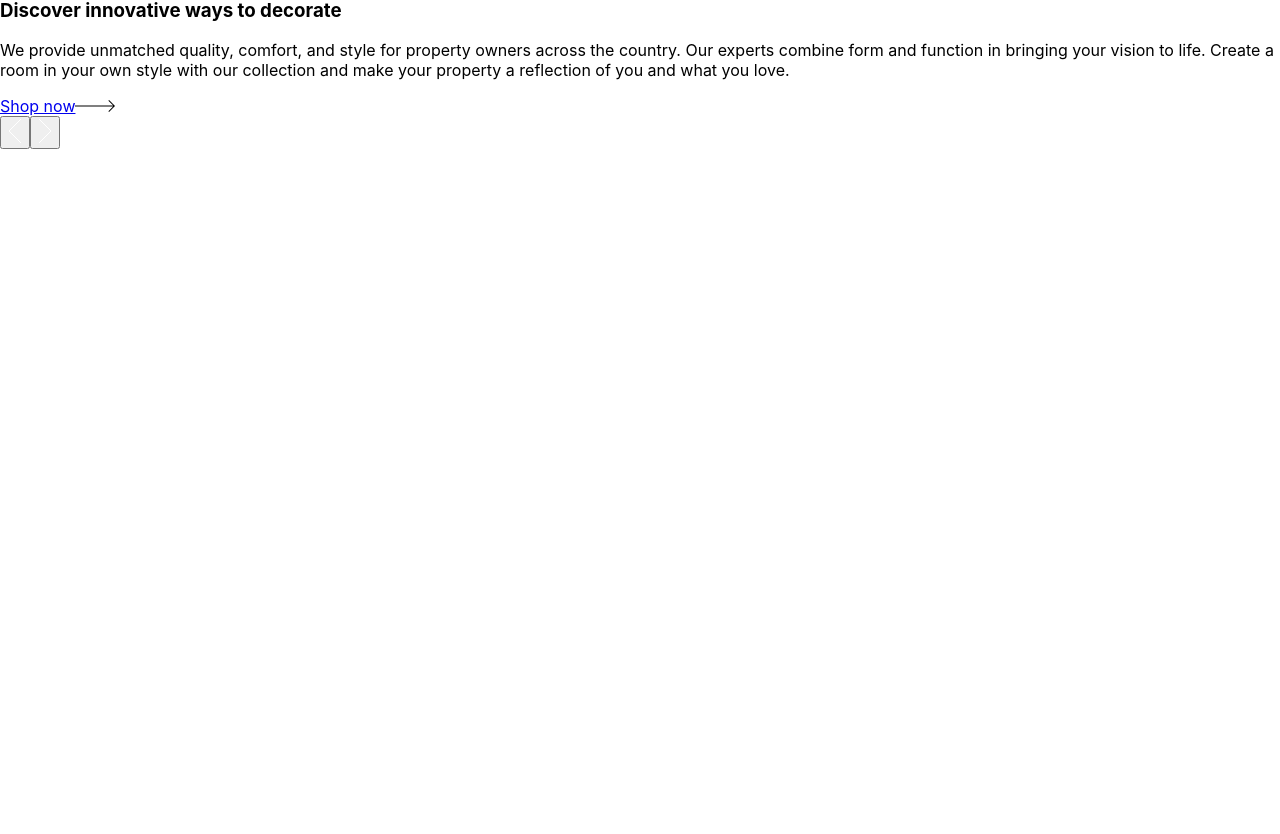
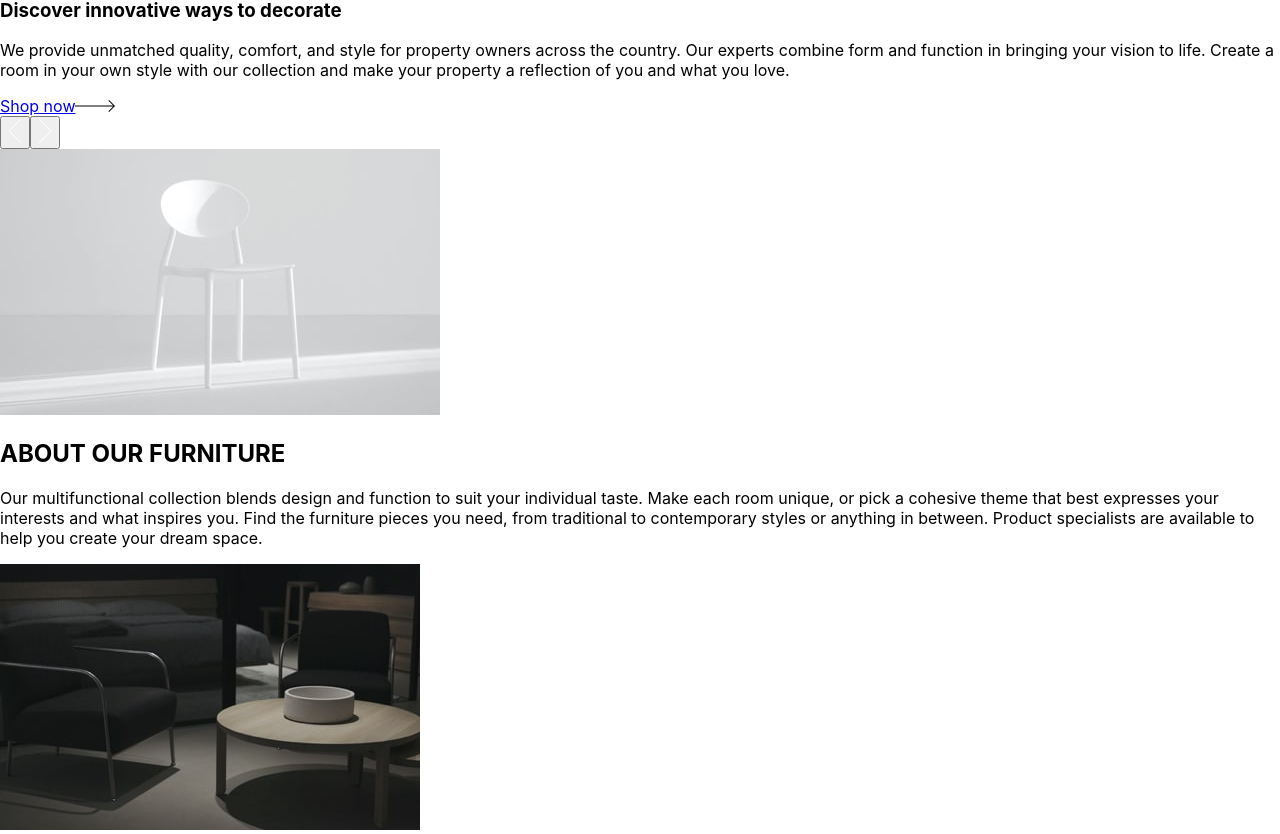
Before and after one commit to Gemcreation/roomredoreactgeeg, a React (Create React App) app: page / in a window 1280 px wide. Shown: the part 690-1524 px from the top of the page. Before the commit the page ends 839 px from the top, so only its background shows below. Built offline with nearby package versions, Linux system fonts and the light colour scheme.

Commit message:
done with html

```diff
--- a/src/components/Main.jsx
+++ b/src/components/Main.jsx
@@ -1,10 +1,16 @@
 
-import Uppersection from "./Uppersection"
+import Uppersection from "./Uppersection";
+import Lowersection from "./Lowersection";
+
 
 const Main = () =>{
 
     return (
-        <Uppersection/>
+        <>
+            <Uppersection/>
+
+            <Lowersection/>
+        </>
     )
 }
 
```
